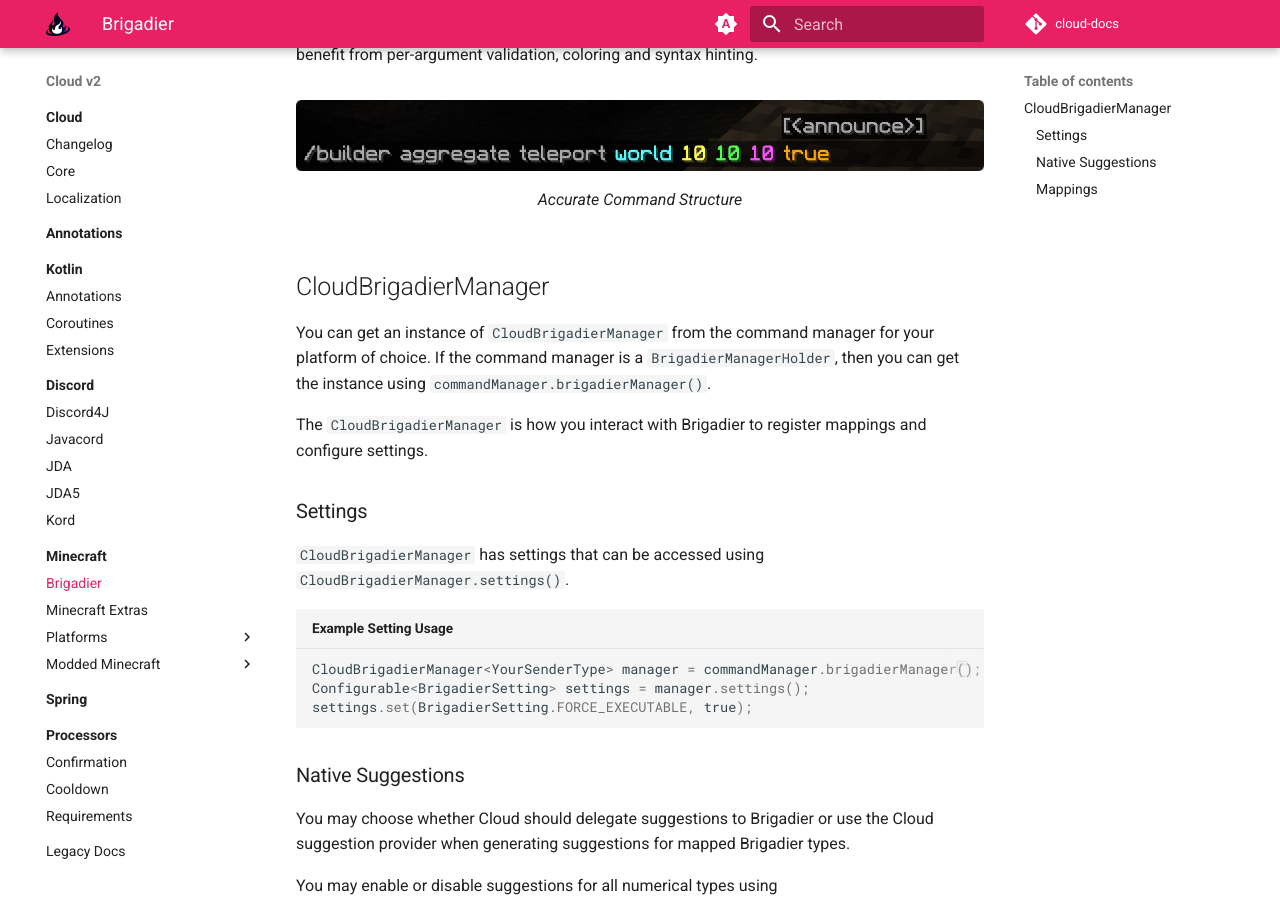
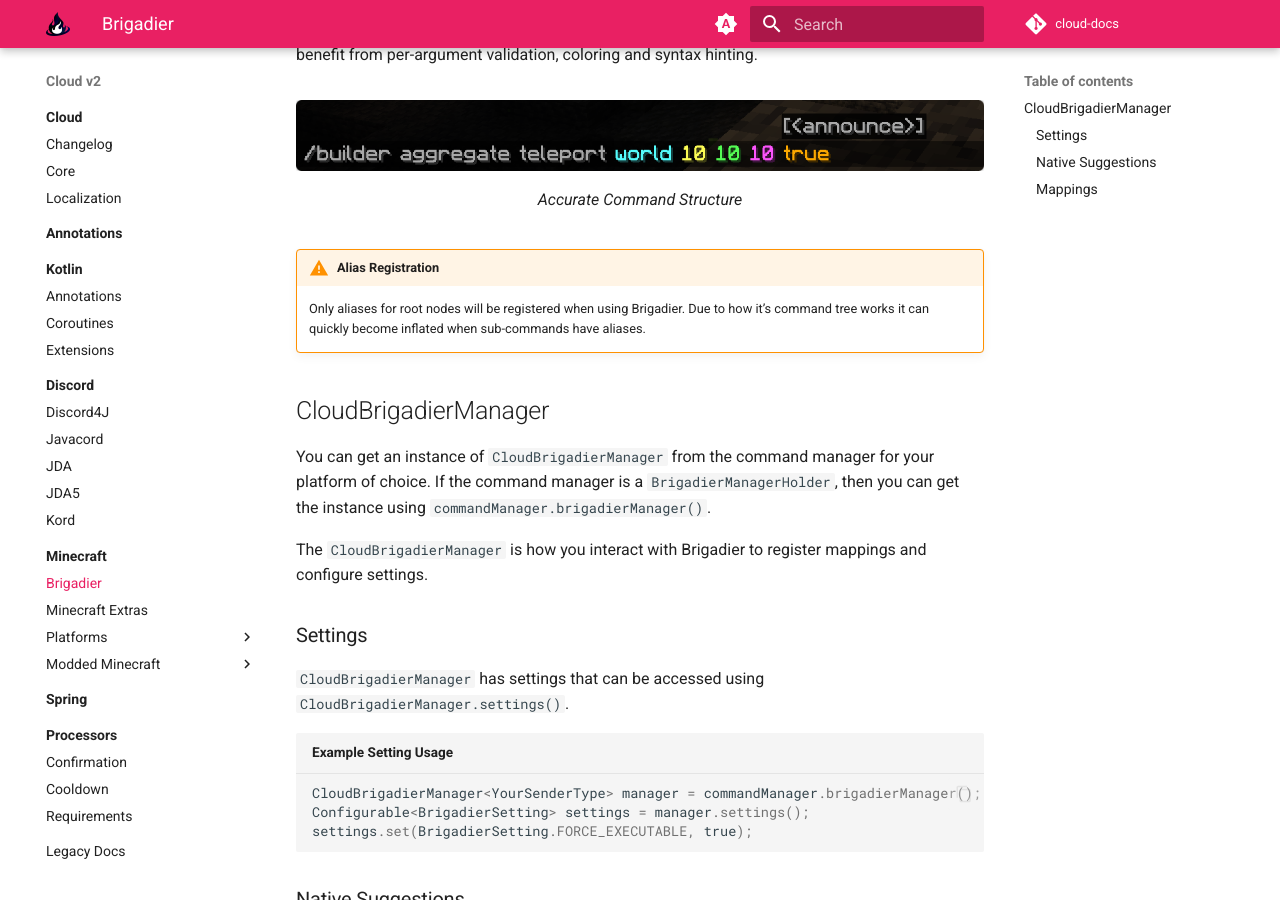
Before and after one commit to Incendo/cloud-docs, an MkDocs documentation site: the page built from docs/minecraft/brigadier.md, in a window 1280 px wide and 900 px high, scrolled down 800 px. Built offline with MkDocs 1.6.1 and Material for MkDocs 9.7.7, drawn with Linux system fonts in a browser that asks for light colours; comment, search, counter and statistics services are not loaded.

Commit message:
feat: minecraft doc improvements & simple sender mapper information

```diff
--- a/docs/minecraft/brigadier.md
+++ b/docs/minecraft/brigadier.md
@@ -28,6 +28,11 @@
   ![Brigadier Separate Arguments](../assets/images/minecraft/brigadier_separate_args.png)
   <figcaption>Accurate Command Structure</figcaption>
 </figure>
+
+!!! warning "Alias Registration"
+
+    Only aliases for root nodes will be registered when using Brigadier. Due to how it's command
+    tree works it can quickly become inflated when sub-commands have aliases.
 
 ## CloudBrigadierManager
 
```
Also changed, not shown: docs/minecraft/paper.md (+15 -0 lines).
